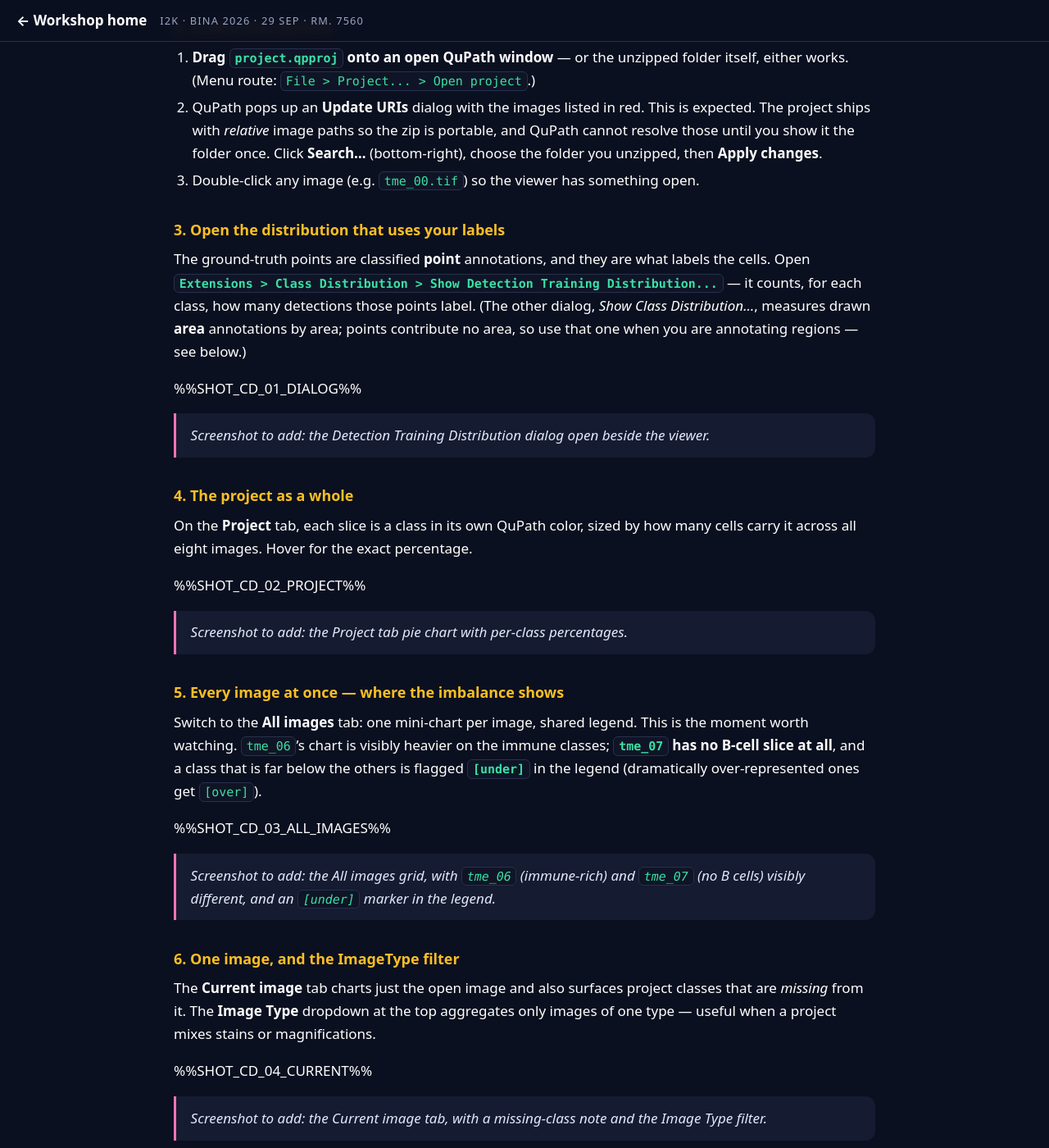
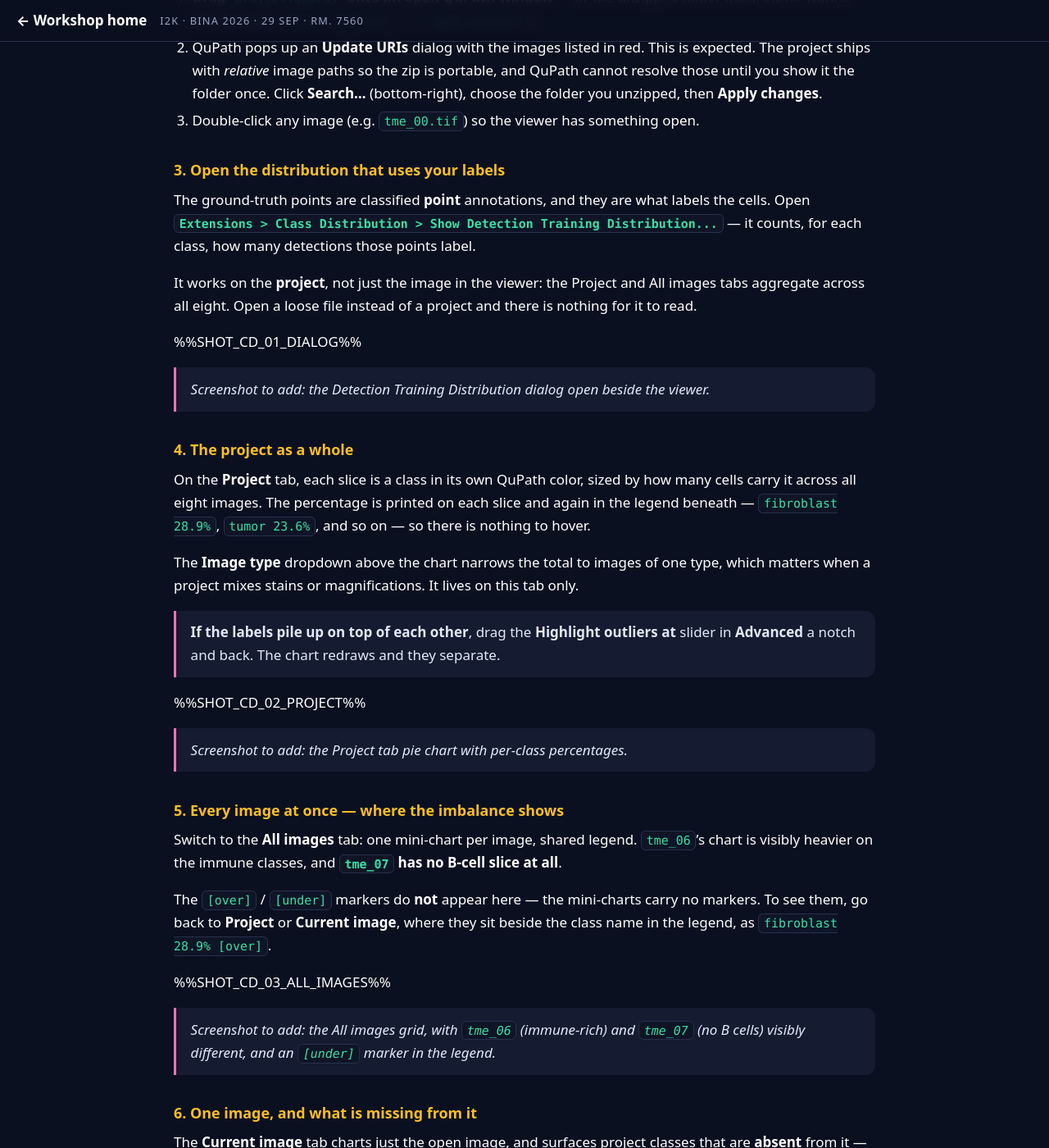
Before and after one commit to MichaelSNelson/BINA-I2K-2026-QuPath-Extensions, a Jekyll site: the page built from docs/10-class-distribution.md, in a window 1280 px wide and 1400 px high, scrolled down 1475 px. Shown: the whole window at 82% size. Built offline with Jekyll 4.4.1, drawn with Linux system fonts in a browser that asks for light colours; some of the changed text lies outside the part shown.

Commit message:
Class Distribution: fix what the tester found, and show the second dialog
Verified each against the extension source before changing it.

- The All images tab does not show [over]/[under]. MiniChartPane renders no
  markers; they are built in ChartPane, which backs Project and Current
  image. The guide said to look for them in the grid.
- The Image type filter is built in buildProjectTabContent(), so it is on
  Project only. Step 6 sent readers to Current image to find it.
- Percentages are formatted onto the slice labels and repeated in the
  legend, not revealed on hover.
- The opening claimed this uses the same project as the other exercises;
  the set uses four different datasets.
- 'Keep the whole project open' arrived before the reader had been told to
  open QuPath, and did not say why. It now sits in step 3 and explains that
  the Project and All images tabs aggregate across the project.
- The guide discussed two dialogs but only ever demonstrated one. New step 7
  opens Show Class Distribution..., says it measures annotation area rather
  than labelled detections, and why it reads nearly empty on point-based
  ground truth.
- Documents the label-overlap redraw bug and the tester's workaround, moving
  the Highlight outliers slider.
- The [over]/[under] rule is now stated: the slider's multiplier, 2.0x by
  default, against the median of classes present.

Also drops 'This is the moment worth watching', another emphasis-by-assertion
line the review had flagged.

Claude-Session: https://claude.ai/code/session_01KwiACUr5MacuDvqp74c96o

```diff
--- a/docs/10-class-distribution.md
+++ b/docs/10-class-distribution.md
@@ -33,9 +33,8 @@ underperforms, is something you can see at a glance.
 
 ## Walkthrough: read the class balance across a project
 
-Uses the same ready-made project as the other exercises. It follows naturally **after
-classification / labeling**: once your cells carry classes, this is how you check whether those
-classes are balanced enough to trust.
+This one follows **after classification or labeling**: once your cells carry classes, it is how
+you check whether those classes are balanced enough to train on.
 
 ### 1. The data
 
@@ -45,8 +44,6 @@ classes are balanced enough to trust.
 point** — a labeled point annotation — and the eight images were built with deliberately
 different compositions: **`tme_06` is immune-rich**, **`tme_07` is immune-poor with no B cells
 at all**. That built-in imbalance is exactly what this tool is for.
-
-Keep the whole **project** open — this extension reads across all images, not just the open one.
 
 ### 2. Load it into QuPath
 
@@ -61,9 +58,11 @@ Keep the whole **project** open — this extension reads across all images, not
 
 The ground-truth points are classified **point** annotations, and they are what labels the
 cells. Open **`Extensions > Class Distribution > Show Detection Training Distribution...`** — it
-counts, for each class, how many detections those points label. (The other dialog, *Show Class
-Distribution...*, measures drawn **area** annotations by area; points contribute no area, so use
-that one when you are annotating regions — see below.)
+counts, for each class, how many detections those points label.
+
+It works on the **project**, not just the image in the viewer: the Project and All images tabs
+aggregate across all eight. Open a loose file instead of a project and there is nothing for it
+to read.
 
 %%SHOT_CD_01_DIALOG%%
 > *Screenshot to add: the Detection Training Distribution dialog open beside the viewer.*
@@ -71,38 +70,67 @@ that one when you are annotating regions — see below.)
 ### 4. The project as a whole
 
 On the **Project** tab, each slice is a class in its own QuPath color, sized by how many cells
-carry it across all eight images. Hover for the exact percentage.
+carry it across all eight images. The percentage is printed on each slice and again in the
+legend beneath — `fibroblast 28.9%`, `tumor 23.6%`, and so on — so there is nothing to hover.
+
+The **Image type** dropdown above the chart narrows the total to images of one type, which
+matters when a project mixes stains or magnifications. It lives on this tab only.
+
+> **If the labels pile up on top of each other**, drag the **Highlight outliers at** slider in
+> **Advanced** a notch and back. The chart redraws and they separate.
 
 %%SHOT_CD_02_PROJECT%%
 > *Screenshot to add: the Project tab pie chart with per-class percentages.*
 
 ### 5. Every image at once — where the imbalance shows
 
-Switch to the **All images** tab: one mini-chart per image, shared legend. This is the moment
-worth watching. `tme_06`'s chart is visibly heavier on the immune classes; **`tme_07` has no
-B-cell slice at all**, and a class that is far below the others is flagged **`[under]`** in the
-legend (dramatically over-represented ones get `[over]`).
+Switch to the **All images** tab: one mini-chart per image, shared legend. `tme_06`'s chart is
+visibly heavier on the immune classes, and **`tme_07` has no B-cell slice at all**.
+
+The `[over]` / `[under]` markers do **not** appear here — the mini-charts carry no markers. To
+see them, go back to **Project** or **Current image**, where they sit beside the class name in
+the legend, as `fibroblast 28.9% [over]`.
 
 %%SHOT_CD_03_ALL_IMAGES%%
 > *Screenshot to add: the All images grid, with `tme_06` (immune-rich) and `tme_07` (no B cells)
 > visibly different, and an `[under]` marker in the legend.*
 
-### 6. One image, and the ImageType filter
+### 6. One image, and what is missing from it
 
-The **Current image** tab charts just the open image and also surfaces project classes that are
-*missing* from it. The **Image Type** dropdown at the top aggregates only images of one type —
-useful when a project mixes stains or magnifications.
+The **Current image** tab charts just the open image, and surfaces project classes that are
+**absent** from it — open `tme_07` and the B-cell class shows as missing rather than silently
+not being drawn. That is the check worth running before you train on a single slide.
+
+(The **Image type** filter is not on this tab; it is on **Project**, from step 4.)
 
 %%SHOT_CD_04_CURRENT%%
 > *Screenshot to add: the Current image tab, with a missing-class note and the Image Type filter.*
+
+### 7. The other dialog, and when to use it
+
+Everything so far used **Show Detection Training Distribution...**, which counts *detections*
+labelled by your annotations — the number that predicts classifier behavior.
+
+Now open **`Extensions > Class Distribution > Show Class Distribution...`**. Same tabs, same
+layout, different measurement: it sums **annotation area**, so a class is big here because you
+drew a lot of it, not because it covers a lot of cells. On this project it is nearly empty,
+because the ground truth is **points** and points have no area.
+
+Use the area dialog while you are drawing regions, and the detection dialog once those regions
+are labelling cells. They disagree on purpose, and the disagreement is the point: ten large
+stroma regions and forty small tumor ones can be 20:1 by area and the other way round by cell
+count.
 
 ### What to notice
 
 - **The number that predicts classifier behavior is the detection count per class, not the
   count of annotations you drew.** Ten big stroma regions and forty small tumor ones can be 20:1
   by the count that matters.
-- **`[over]` / `[under]` are relative to your project's own median**, so they describe *your*
-  balance, not a universal target.
+- **`[over]` / `[under]` are relative to your project's own median.** A class is flagged
+  `[over]` when its share reaches the multiplier shown on the **Highlight outliers at** slider
+  (2.0× by default) and `[under]` at the reciprocal, 0.5×. The median is taken over the classes
+  actually present, and the slider is yours to move — so these describe *your* balance, not a
+  universal target.
 - The `tme_07` gap (no B cells) is the kind of thing that silently produces a classifier that
   cannot call a class it never really saw — and here it is, obvious, before you train anything.
 
```
Also changed, not shown: docs/01-quiet-image-export.md (+1 -1 lines).
